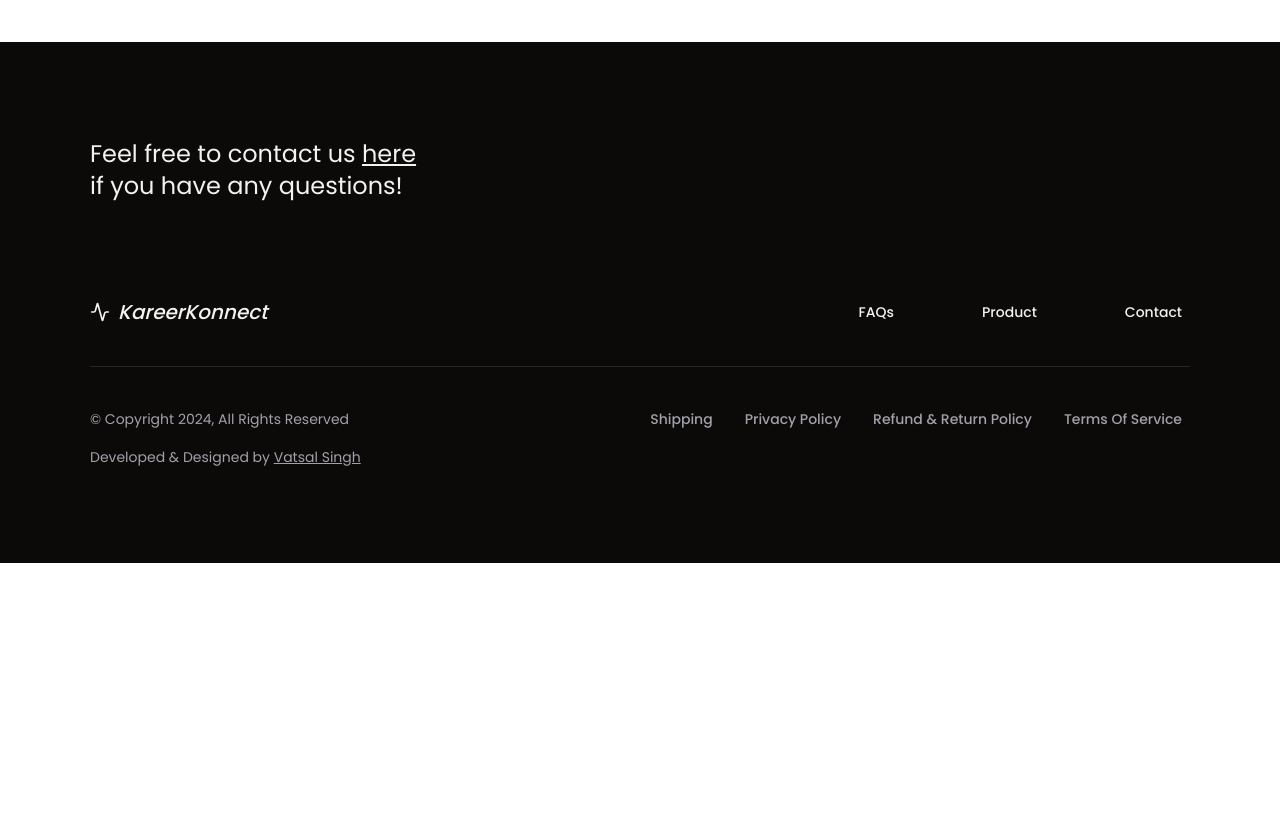
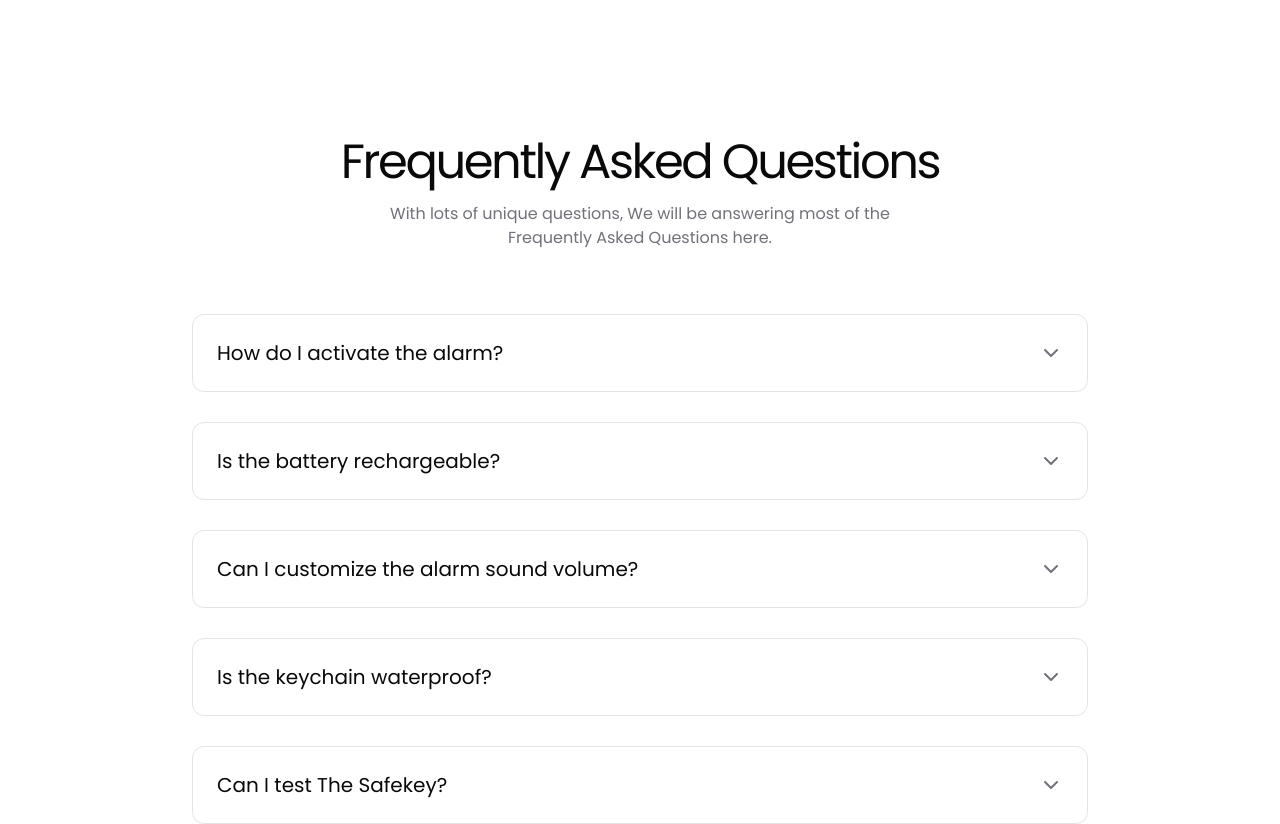
Before and after one commit to vatsalsinghkv/kareer-konnect, a Next.js app: page / in a window 1280 px wide. Shown: the part 2080-2904 px from the top of the page. Before the commit the page ends 2643 px from the top, so only its background shows below. Built offline with nearby package versions, Linux system fonts and the light colour scheme.

Commit message:
feat: faqs add

```diff
--- a/src/app/page.tsx
+++ b/src/app/page.tsx
@@ -1,4 +1,4 @@
-import { Companies, Features, Hero } from '@/components/home';
+import { Companies, Faqs, Features, Hero } from '@/components/home';
 
 export default function Home() {
   return (
@@ -6,8 +6,7 @@ export default function Home() {
       <Hero />
       <Features />
       <Companies />
-      {/* <Demo /> */}
-      {/* <Faqs /> */}
+      <Faqs />
     </>
   );
 }
--- /dev/null
+++ b/src/components/home/Faqs.tsx
@@ -0,0 +1,100 @@
+'use client';
+
+import { ChevronDown } from 'lucide-react';
+import { useState } from 'react';
+
+import { cn } from '@/lib/utils';
+
+import { Wrapper } from '../layout';
+
+export default function Faqs() {
+  const [selected, setSelected] = useState(-1);
+
+  return (
+    <Wrapper id='faqs'>
+      <div className='max-w-2xl mx-auto text-center'>
+        <h2 className='h0'>Frequently Asked Questions</h2>
+        <p className='max-w-lg mx-auto mt-4 text-muted-foreground'>
+          With lots of unique questions, We will be answering most of the
+          Frequently Asked Questions here.
+        </p>
+      </div>
+
+      <div className='max-w-4xl mx-auto mt-8 space-y-6 sm:mt-16'>
+        {questions.map((item) => (
+          <Faq
+            selected={selected === item.id}
+            setSelected={() => setSelected(selected === item.id ? -1 : item.id)}
+            key={item.id}
+            {...item}
+          />
+        ))}
+      </div>
+    </Wrapper>
+  );
+}
+
+type FaqProps = {
+  selected: boolean;
+  setSelected: () => void;
+  q: string;
+  a: string;
+};
+
+const Faq = ({ selected, setSelected, q, a }: FaqProps) => {
+  return (
+    <button
+      onClick={setSelected}
+      className={cn(
+        'relative w-full z-10 rounded-xl border border-border',
+        'focus-visible:outline-none focus-visible:ring-2 focus-visible:ring-ring focus-visible:ring-offset-2 ring-offset-background'
+      )}
+    >
+      <div className='relative flex flex-row items-center justify-between w-full p-6 overflow-hidden rounded-xl'>
+        <h3 className='text-lg text-left text-card-foreground md:text-xl'>
+          {q}
+        </h3>
+        <ChevronDown
+          className={`shrink-0 origin-center text-xl text-muted-foreground transition-all duration-300 md:text-3xl ${
+            selected ? 'rotate-180' : ''
+          }`}
+        />
+      </div>
+      <div
+        className={`z-10 grid overflow-hidden px-6 pt-0 transition-all duration-300
+        ${selected ? 'grid-rows-[1fr] py-6' : 'grid-rows-[0]'}
+        `}
+      >
+        <p className='text-left text-muted-foreground'>{a}</p>
+      </div>
+    </button>
+  );
+};
+
+const questions = [
+  {
+    id: 1,
+    q: 'How do I activate the alarm?',
+    a: 'To activate the alarm on the keychain, simply press the dedicated alarm button or pull out the activation pin, depending on the model. Refer to the user manual for specific instructions on your product.',
+  },
+  {
+    id: 2,
+    q: 'Is the battery rechargeable?',
+    a: 'Yes, the keychain comes with a rechargeable battery. Simply connect it to a power source using the provided charging cable to recharge the battery for repeated use.',
+  },
+  {
+    id: 3,
+    q: 'Can I customize the alarm sound volume?',
+    a: 'Yes, you can customize the alarm sound volume based on your preference. Refer to the user manual for instructions on adjusting the volume settings on your keychain.',
+  },
+  {
+    id: 4,
+    q: 'Is the keychain waterproof?',
+    a: 'The keychain is designed to be water-resistant with an IPX3 rating, making it suitable for use in various weather conditions. However, it is not recommended for prolonged submersion in water.',
+  },
+  {
+    id: 5,
+    q: 'Can I test The Safekey?',
+    a: 'Yes! Just pull the pin to activate The Safekey. To stop the alarm, simply put the pin back in.',
+  },
+];
--- a/src/components/home/index.ts
+++ b/src/components/home/index.ts
@@ -1,5 +1,6 @@
 import Companies from '@/components/home/Companies';
+import Faqs from '@/components/home/Faqs';
 import Features from '@/components/home/Features';
 import Hero from '@/components/home/Hero';
 
-export { Companies, Features, Hero };
+export { Companies, Faqs, Features, Hero };
```
